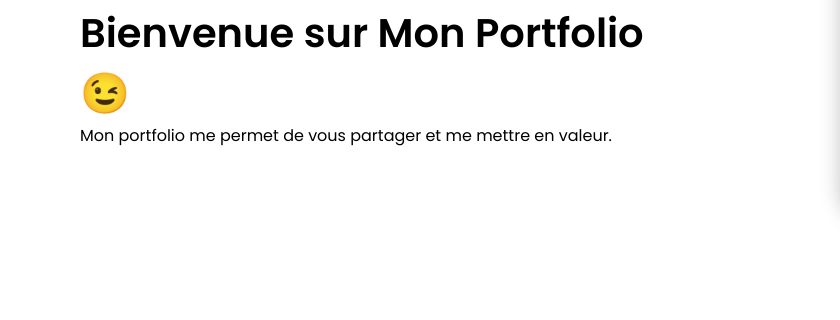
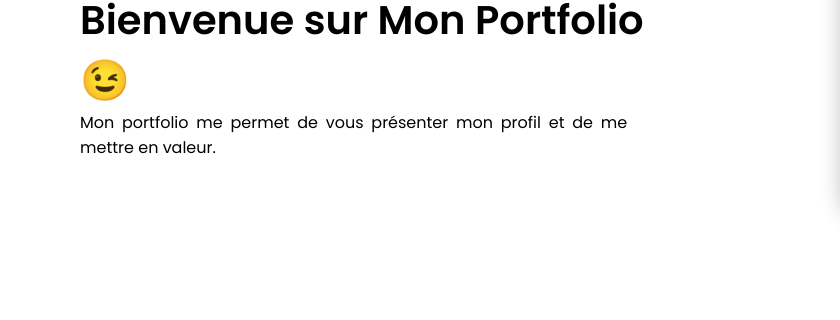
Before and after one commit to FirasJemaa/portfolio, a plain HTML site: page index.html in a window 1280 px wide. Shown: the part 325-645 px from the top of the page, 0-840 px from the left. Drawn offline with nearby package versions, Linux system fonts and the light colour scheme; grey boxes are pictures that could not be loaded.

Commit message:
correction

```diff
--- a/index.html
+++ b/index.html
@@ -28,7 +28,7 @@
     <header>
         <div class="presentationText" data-aos="fade-right" data-aos-anchor-placement="center-bottom">
             <h1>Bienvenue sur Mon Portfolio 😉</h1>
-            <p>Mon portfolio me permet de vous partager et me mettre en valeur.</p>
+            <p>Mon portfolio me permet de vous présenter mon profil et de me mettre en valeur.</p>
         </div>
         <div class="presentationImg" data-aos="fade-left" data-aos-anchor-placement="center-bottom">
             <img src="./assets/images/TEST_60001-0160.gif" alt="">
```
